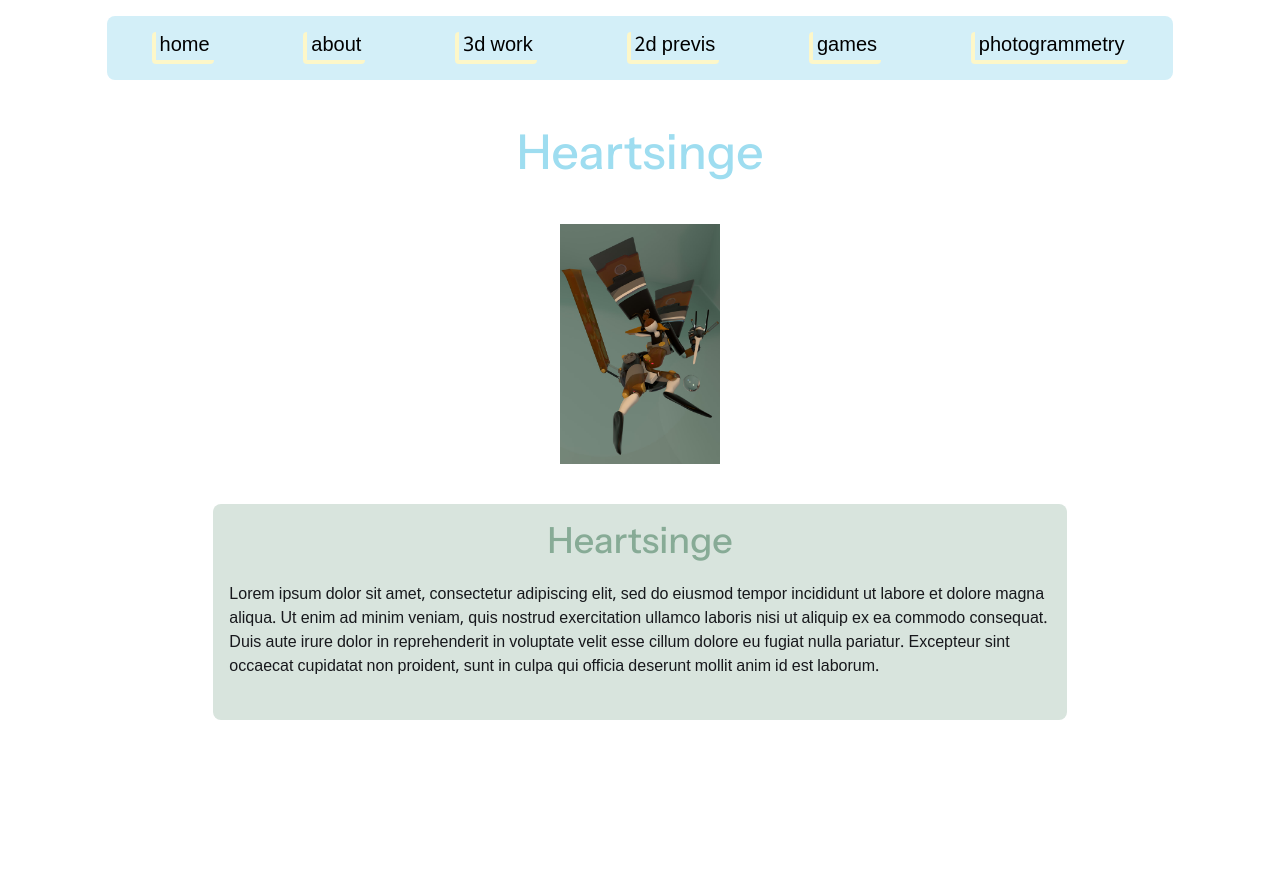
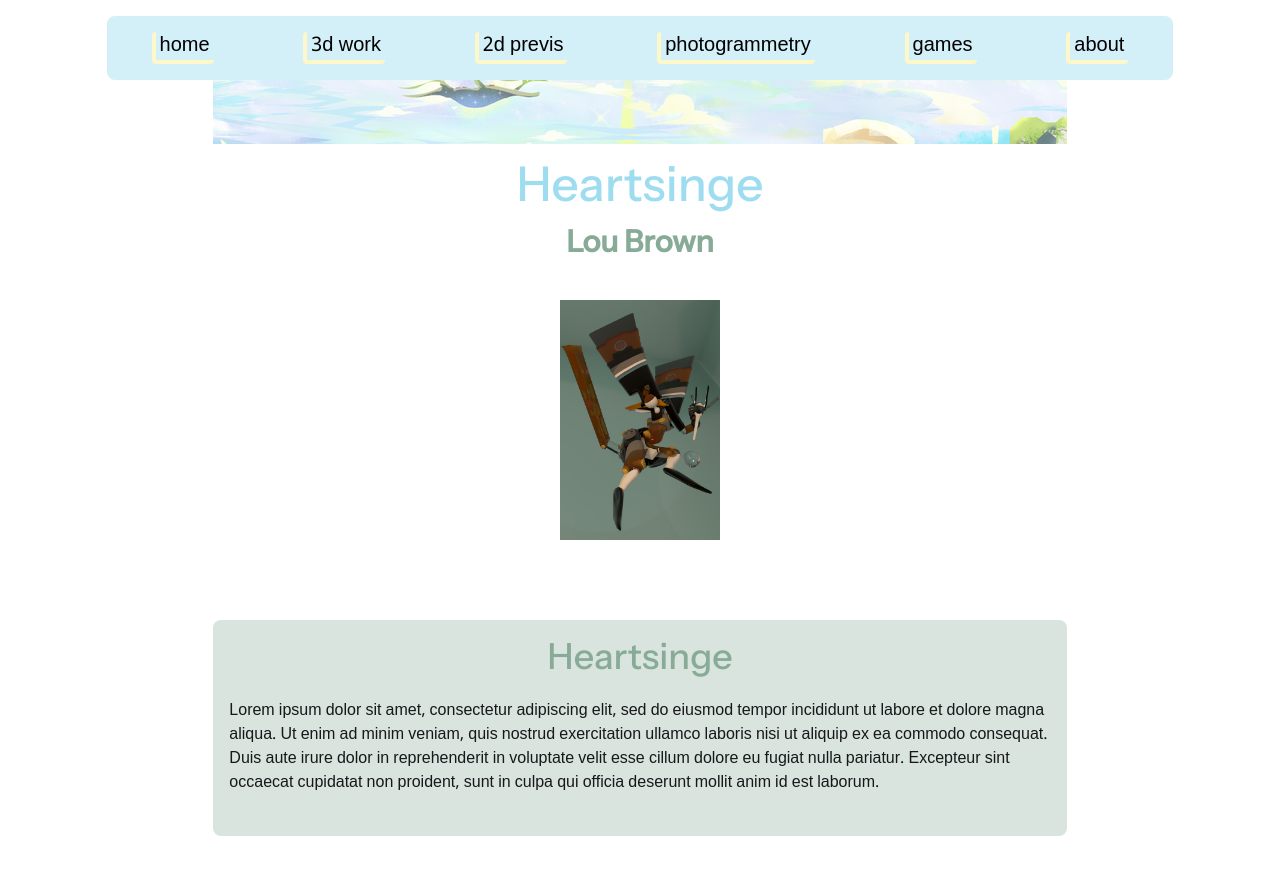
Before and after one commit to wychwitch/heartsinge.art, a SvelteKit app: page / in a window 1280 px wide. Before the commit the page ends 800 px from the top, so only its background shows below. Built offline with nearby package versions, Linux system fonts and the light colour scheme.

Commit message:
auuaghg trying again

```diff
--- a/src/lib/components/Header.svelte
+++ b/src/lib/components/Header.svelte
@@ -3,12 +3,8 @@
         class="bg-primary-100 w-10/12 h-16 flex flex-row justify-around items-center text-xl mt-4 rounded-lg"
     >
         <a
-            href="home"
+            href="/"
             class="border-b-4 border-l-4 border-accent-c px-1 rounded">home</a
-        >
-        <a
-            href="about"
-            class="border-b-4 border-l-4 border-accent-c px-1 rounded">about</a
         >
         <a
             href="3dwork"
@@ -21,13 +17,17 @@
             >2d previs</a
         >
         <a
+            href="photogrammetry"
+            class="border-b-4 border-l-4 border-accent-c px-1 rounded"
+            >photogrammetry</a
+        >
+        <a
             href="games"
             class="border-b-4 border-l-4 border-accent-c px-1 rounded">games</a
         >
         <a
-            href="photogrammetry"
-            class="border-b-4 border-l-4 border-accent-c px-1 rounded"
-            >photogrammetry</a
+            href="about"
+            class="border-b-4 border-l-4 border-accent-c px-1 rounded">about</a
         >
     </nav>
 </div>
--- a/src/routes/+page.svelte
+++ b/src/routes/+page.svelte
@@ -4,9 +4,13 @@
 </script>
 
 <div class="flex flex-col items-center">
-    <h1 class="text-primary-c text-center text-5xl my-12">{data.title}</h1>
+    <div class="w-8/12 h-16 container overflow-hidden">
+        <img class="object-none object-bottom" src="/images/saltflats_banner.png">
+    </div>
+    <h1 class="text-primary-c text-center text-5xl my-4">{data.title}</h1>
+    <h3 class="text-secondary-400 text-center text-3xl font-bold">Lou Brown</h3>
 
-    <img src={data.mainImg} class="w-40 inline" />
+    <img src={data.mainImg} class="w-40 inline my-10" />
 
     <section class="bg-secondary-c p-4 my-10 rounded-lg w-8/12">
         <h1 class="text-secondary-400 text-center text-4xl">
--- a/src/routes/3dwork/+page.svelte
+++ b/src/routes/3dwork/+page.svelte
@@ -1,2 +1,4 @@
-<h1>Welcome to SvelteKit</h1>
-<p>Visit <a href="https://kit.svelte.dev">kit.svelte.dev</a> to read the documentation</p>
+<script lang="ts">
+    import ImageGallery from "$lib/components/ImageGallery.svelte"
+    export let images;
+</script>
```
Also changed, not shown: static/images/saltflats_banner.png (added), 1 other file (tests, documents, lock files or other folders).
